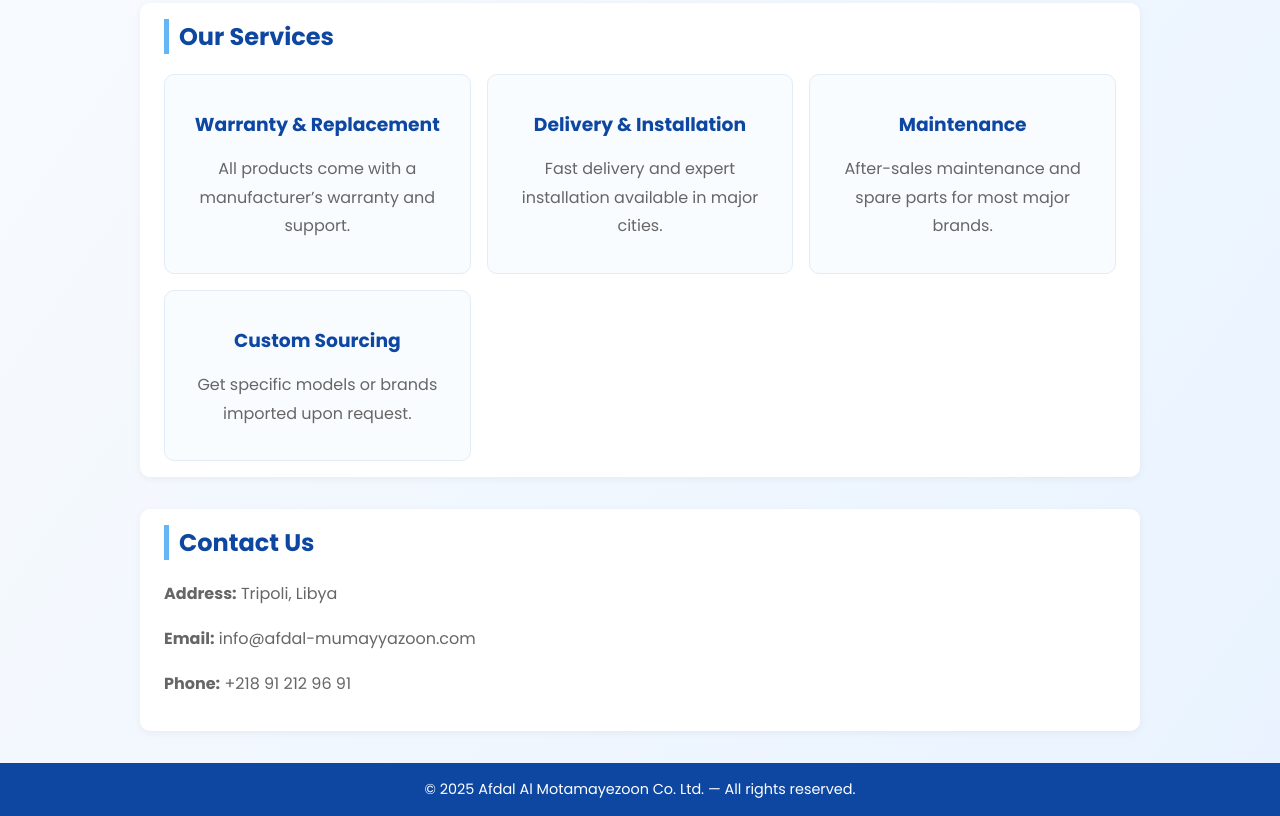
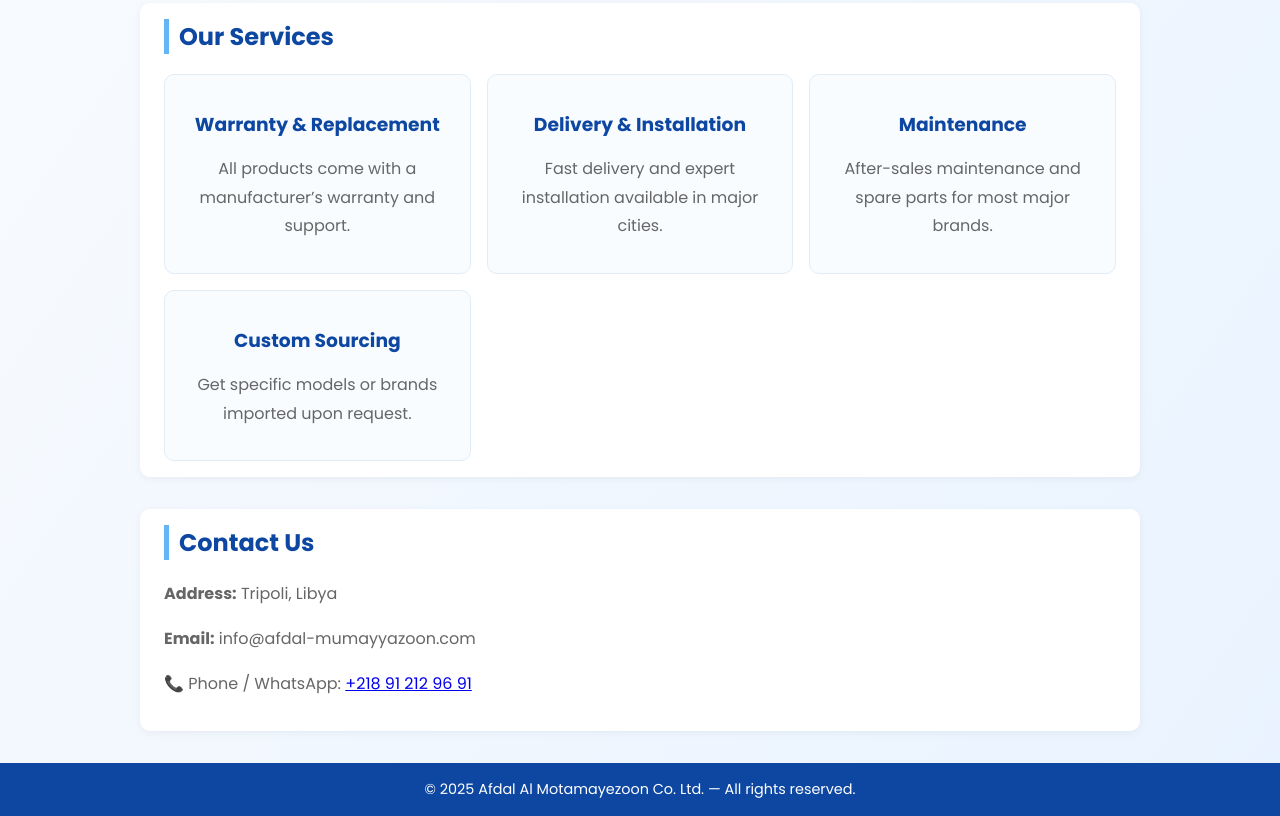
Before and after one commit to malekalqamoudi/Afdal-Al-Motamayezoon-, a plain HTML site: page index.html in a window 1280 px wide. Shown: the part 1045-1861 px from the top of the page. Drawn offline with Linux system fonts and the light colour scheme.

Commit message:
Update index.html

```diff
--- a/index.html
+++ b/index.html
@@ -215,7 +215,7 @@
     <h2>Contact Us</h2>
     <p><strong>Address:</strong> Tripoli, Libya</p>
     <p><strong>Email:</strong> info@afdal-mumayyazoon.com</p>
-    <p><strong>Phone:</strong> +218 91 212 96 91 </p>
+  <p>📞 Phone / WhatsApp: <a href="https://wa.me/21891 212 96 91" target="_blank">+218 91 212 96 91</a></p>
 
   </section>
 
```
